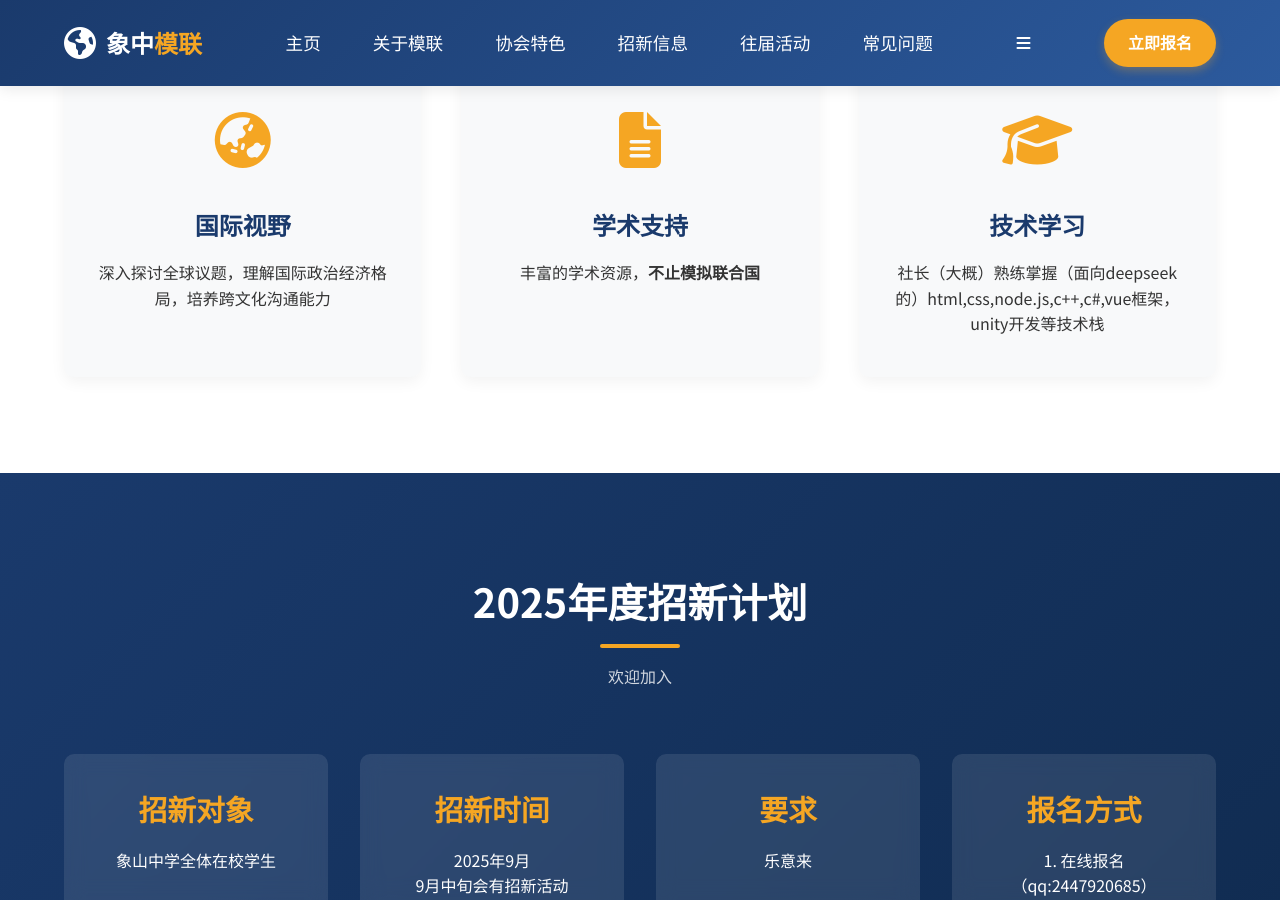
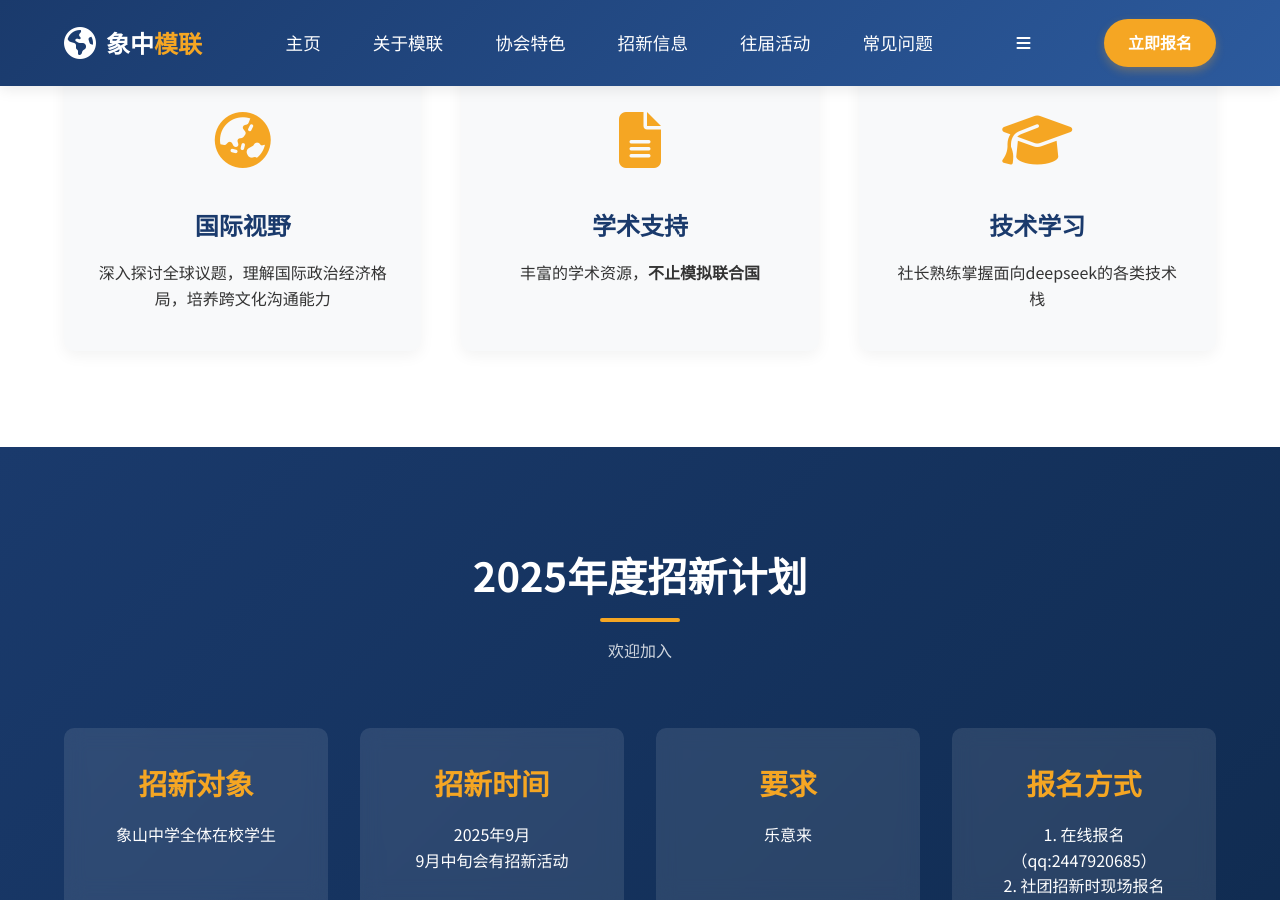
Before and after one commit to ovule-seed/ovule-seed.github.io, a Jekyll site: the page MUN/MUN.html, which Jekyll copies as it is, in a window 1280 px wide and 900 px high, scrolled down 2175 px. Built offline with Jekyll 4.4.1, drawn with Linux system fonts in a browser that asks for light colours.

Commit message:
Update MUN.html

```diff
--- a/MUN/MUN.html
+++ b/MUN/MUN.html
@@ -117,7 +117,7 @@
                         <i class="fas fa-graduation-cap"></i>
                     </div>
                     <h3>技术学习</h3>
-                    <p>社长（大概）熟练掌握（面向deepseek的）html,css,node.js,c++,c#,vue框架，unity开发等技术栈</p>
+                    <p>社长熟练掌握面向deepseek的各类技术栈</p>
                 </div>
             </div>
         </div>
```
